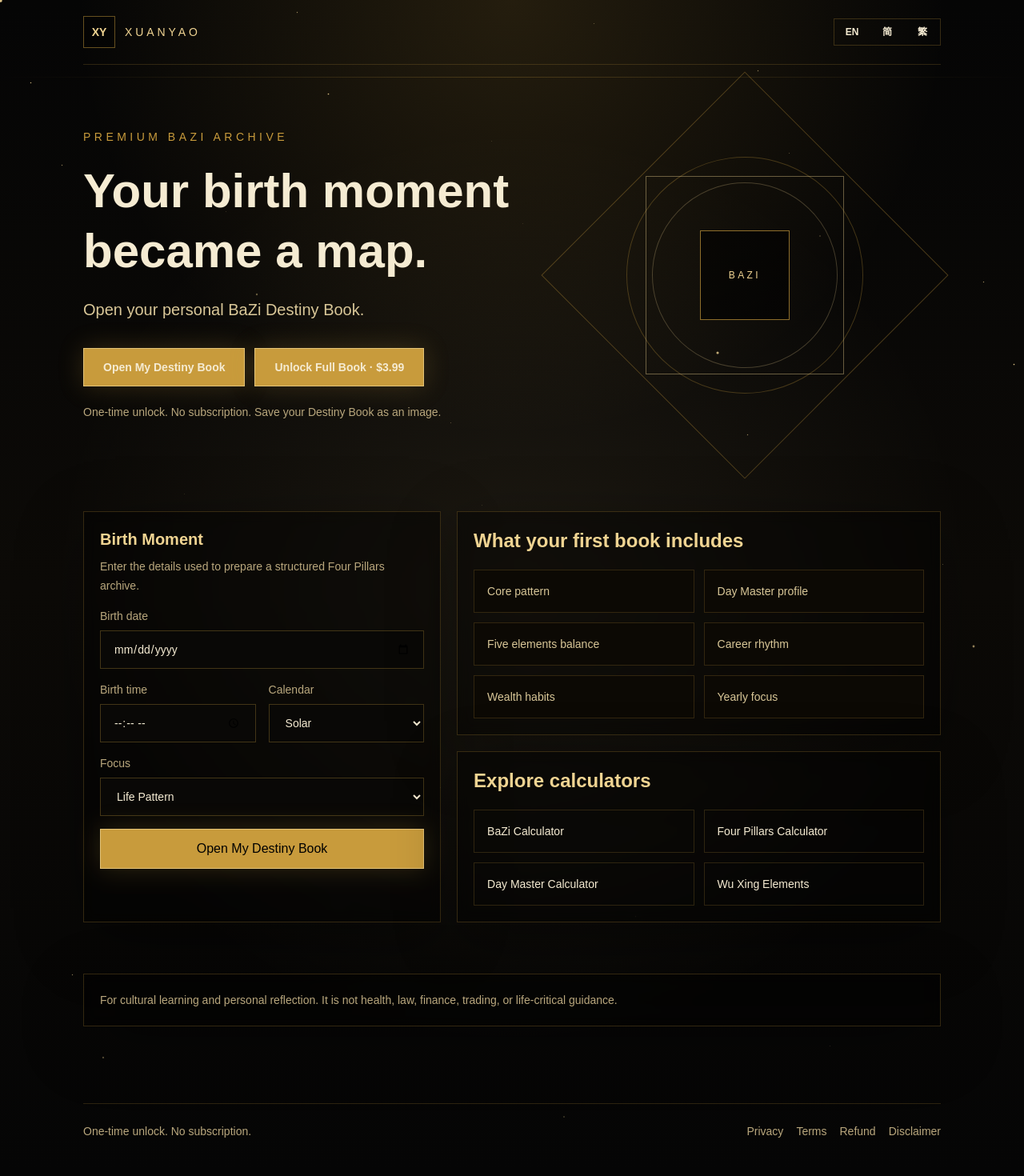
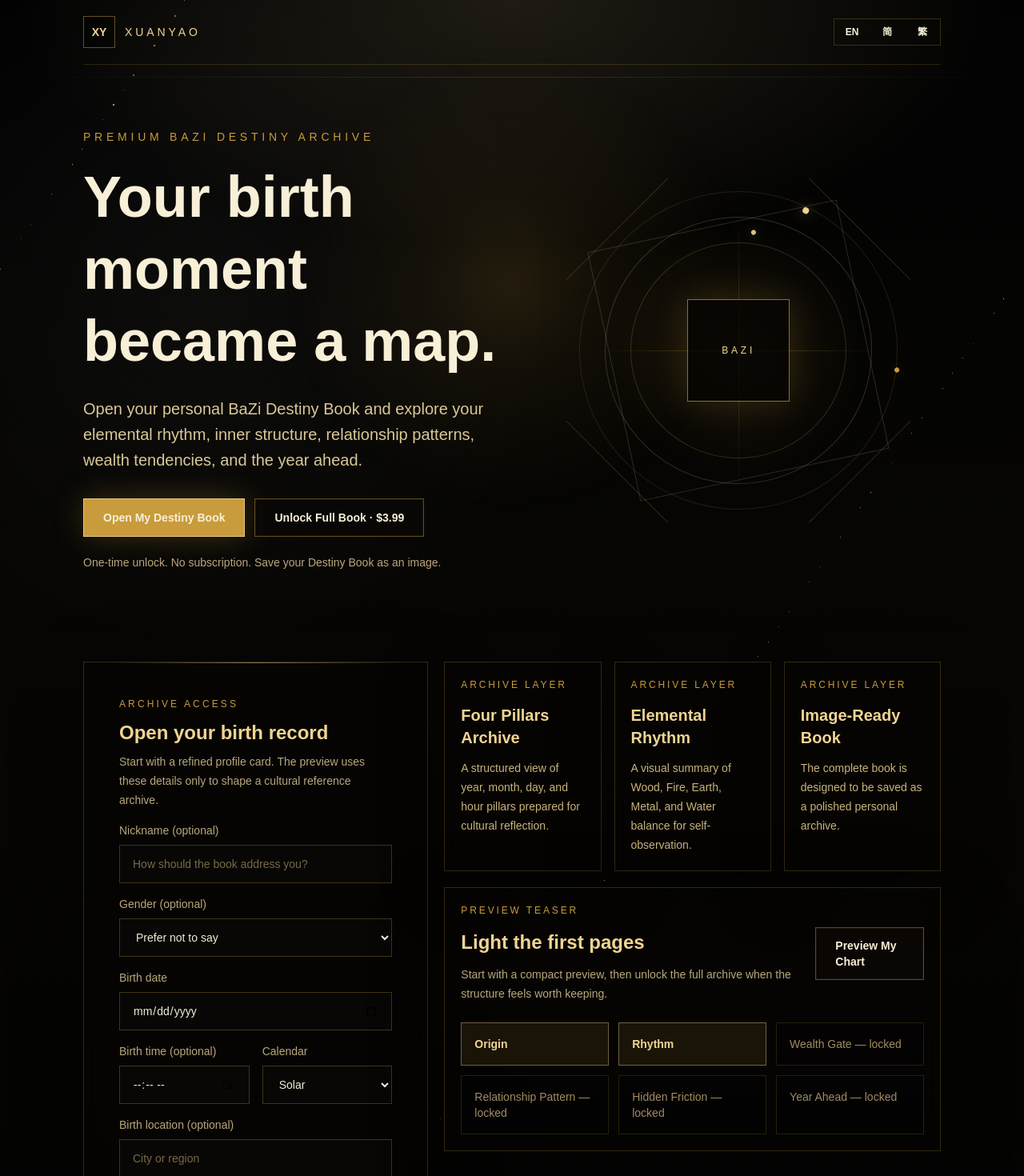
Before and after one commit to robin081412108/xuanyao-destiny-book, a Next.js app: page / in a window 1280 px wide. Shown: the top 1470 px of the page at 80% size. Built offline with nearby package versions, Linux system fonts and the light colour scheme.

Commit message:
Task 002: Homepage celestial visual V1

```diff
--- a/app/globals.css
+++ b/app/globals.css
@@ -1,8 +1,8 @@
 @import "tailwindcss";
 
 :root {
-  --background: #050505;
-  --foreground: #f5ebd2;
+  --background: #020202;
+  --foreground: #f8efd7;
   --muted: #b9a77d;
   --gold: #c89b3c;
   --gold-soft: #f0d492;
@@ -23,10 +23,11 @@ body {
   margin: 0;
   min-height: 100vh;
   background:
-    radial-gradient(circle at 50% 0%, rgba(200, 155, 60, 0.16), transparent 34rem),
-    linear-gradient(180deg, #050505 0%, #0c0a07 50%, #050505 100%);
+    radial-gradient(circle at 50% 0%, rgba(200, 155, 60, 0.12), transparent 36rem),
+    linear-gradient(180deg, #020202 0%, #080704 48%, #020202 100%);
   color: var(--foreground);
   font-family: Arial, Helvetica, sans-serif;
+  overflow-x: hidden;
 }
 
 a {
@@ -43,3 +44,19 @@ select {
 .text-balance {
   text-wrap: balance;
 }
+
+::selection {
+  background: rgba(200, 155, 60, 0.35);
+  color: #fff7df;
+}
+
+@media (prefers-reduced-motion: reduce) {
+  *,
+  *::before,
+  *::after {
+    animation-duration: 0.01ms !important;
+    animation-iteration-count: 1 !important;
+    scroll-behavior: auto !important;
+    transition-duration: 0.01ms !important;
+  }
+}
--- a/app/page.tsx
+++ b/app/page.tsx
@@ -3,75 +3,119 @@ import { Button } from "@/components/Button";
 import { Card } from "@/components/Card";
 import { OrbitGlyph } from "@/components/OrbitGlyph";
 import { PageShell } from "@/components/PageShell";
-import { archiveSections, productPrice, routes, safeNotice } from "@/lib/site-content";
+import { productPrice } from "@/lib/site-content";
+
+const valueCards = [
+  {
+    title: "Four Pillars Archive",
+    body: "A structured view of year, month, day, and hour pillars prepared for cultural reflection."
+  },
+  {
+    title: "Elemental Rhythm",
+    body: "A visual summary of Wood, Fire, Earth, Metal, and Water balance for self-observation."
+  },
+  {
+    title: "Image-Ready Book",
+    body: "The complete book is designed to be saved as a polished personal archive."
+  }
+];
+
+const litModules = ["Origin", "Rhythm"];
+
+const lockedModules = [
+  "Wealth Gate — locked",
+  "Relationship Pattern — locked",
+  "Hidden Friction — locked",
+  "Year Ahead — locked"
+];
 
 export default function Home() {
   return (
     <PageShell>
-      <section className="grid items-center gap-10 py-14 lg:grid-cols-[1.05fr_0.95fr] lg:py-20">
-        <div>
-          <p className="text-sm uppercase tracking-[0.32em] text-[#c89b3c]">
-            Premium BaZi Archive
+      <section className="grid items-center gap-10 py-12 lg:grid-cols-[1.02fr_0.98fr] lg:py-20">
+        <div className="max-w-3xl">
+          <p className="text-sm uppercase tracking-[0.34em] text-[#c89b3c]">
+            Premium BaZi Destiny Archive
           </p>
-          <h1 className="mt-5 max-w-3xl text-balance text-5xl font-semibold leading-tight text-[#f5ebd2] sm:text-6xl">
+          <h1 className="mt-5 text-balance text-5xl font-semibold leading-tight text-[#f8efd7] sm:text-6xl lg:text-7xl">
             Your birth moment became a map.
           </h1>
-          <p className="mt-5 max-w-2xl text-xl leading-8 text-[#d9c798]">
-            Open your personal BaZi Destiny Book.
+          <p className="mt-6 max-w-2xl text-lg leading-8 text-[#dac896] sm:text-xl">
+            Open your personal BaZi Destiny Book and explore your elemental rhythm,
+            inner structure, relationship patterns, wealth tendencies, and the year
+            ahead.
           </p>
           <div className="mt-8 flex flex-col gap-3 sm:flex-row">
             <Button href="/preview">Open My Destiny Book</Button>
-            <Button href="/checkout">Unlock Full Book · {productPrice}</Button>
+            <Button href="/checkout" variant="secondary">
+              Unlock Full Book · {productPrice}
+            </Button>
           </div>
           <p className="mt-5 max-w-xl text-sm leading-6 text-[#b9a77d]">
             One-time unlock. No subscription. Save your Destiny Book as an image.
           </p>
         </div>
-        <OrbitGlyph />
+        <div className="relative">
+          <OrbitGlyph />
+        </div>
       </section>
 
-      <section className="grid gap-5 py-8 lg:grid-cols-[0.85fr_1.15fr]">
+      <section className="grid items-start gap-5 py-8 lg:grid-cols-[0.82fr_1.18fr]">
         <BaziInputForm />
         <div className="grid gap-5">
-          <Card>
-            <h2 className="text-2xl font-semibold text-[#f0d492]">
-              What your first book includes
-            </h2>
-            <div className="mt-5 grid gap-3 sm:grid-cols-2">
-              {archiveSections.map((section) => (
+          <section className="grid gap-4 lg:grid-cols-3">
+            {valueCards.map((card) => (
+              <Card className="min-h-44" key={card.title}>
+                <p className="text-xs uppercase tracking-[0.24em] text-[#c89b3c]">
+                  Archive Layer
+                </p>
+                <h2 className="mt-4 text-xl font-semibold text-[#f0d492]">
+                  {card.title}
+                </h2>
+                <p className="mt-3 text-sm leading-6 text-[#c9b37b]">{card.body}</p>
+              </Card>
+            ))}
+          </section>
+
+          <Card className="overflow-hidden">
+            <div className="flex flex-col gap-5 lg:flex-row lg:items-center lg:justify-between">
+              <div>
+                <p className="text-xs uppercase tracking-[0.24em] text-[#c89b3c]">
+                  Preview Teaser
+                </p>
+                <h2 className="mt-4 text-2xl font-semibold text-[#f0d492]">
+                  Light the first pages
+                </h2>
+                <p className="mt-3 max-w-xl text-sm leading-6 text-[#b9a77d]">
+                  Start with a compact preview, then unlock the full archive when the
+                  structure feels worth keeping.
+                </p>
+              </div>
+              <Button className="w-full sm:w-auto" href="/preview" variant="secondary">
+                Preview My Chart
+              </Button>
+            </div>
+            <div className="mt-6 grid gap-3 sm:grid-cols-2 lg:grid-cols-3">
+              {litModules.map((module) => (
                 <div
-                  className="border border-[#c89b3c]/20 bg-[#0c0904] p-4 text-sm text-[#d9c798]"
-                  key={section}
+                  className="border border-[#f0d492]/40 bg-[#c89b3c]/10 p-4 text-sm font-semibold text-[#f0d492]"
+                  key={module}
                 >
-                  {section}
+                  {module}
                 </div>
               ))}
-            </div>
-          </Card>
-          <Card>
-            <h2 className="text-2xl font-semibold text-[#f0d492]">
-              Explore calculators
-            </h2>
-            <div className="mt-5 grid gap-3 sm:grid-cols-2">
-              {routes.map((route) => (
-                <a
-                  className="border border-[#c89b3c]/20 p-4 text-sm text-[#d9c798] transition hover:border-[#f0d492]/60"
-                  href={route.href}
-                  key={route.href}
+              {lockedModules.map((module) => (
+                <div
+                  className="border border-[#c89b3c]/18 bg-black/20 p-4 text-sm text-[#9f8c61]"
+                  key={module}
                 >
-                  {route.label}
-                </a>
+                  {module}
+                </div>
               ))}
             </div>
           </Card>
         </div>
       </section>
-
-      <section className="py-8">
-        <Card>
-          <p className="text-sm leading-6 text-[#b9a77d]">{safeNotice}</p>
-        </Card>
-      </section>
     </PageShell>
   );
 }
--- a/components/BaziInputForm.tsx
+++ b/components/BaziInputForm.tsx
@@ -5,37 +5,68 @@ import { Select } from "./Select";
 
 export function BaziInputForm() {
   return (
-    <Card className="w-full">
-      <form className="grid gap-4" action="/preview">
+    <Card className="relative w-full overflow-hidden p-0">
+      <div
+        aria-hidden="true"
+        className="absolute inset-x-8 top-0 h-px bg-gradient-to-r from-transparent via-[#f0d492]/55 to-transparent"
+      />
+      <form className="relative grid gap-4 p-5 sm:p-6" action="/preview">
         <div>
-          <h2 className="text-xl font-semibold text-[#f0d492]">Birth Moment</h2>
+          <p className="text-xs uppercase tracking-[0.26em] text-[#c89b3c]">
+            Archive Access
+          </p>
+          <h2 className="mt-3 text-2xl font-semibold text-[#f0d492]">
+            Open your birth record
+          </h2>
           <p className="mt-2 text-sm leading-6 text-[#b9a77d]">
-            Enter the details used to prepare a structured Four Pillars archive.
+            Start with a refined profile card. The preview uses these details only
+            to shape a cultural reference archive.
           </p>
         </div>
+        <Input label="Nickname (optional)" name="nickname" placeholder="How should the book address you?" />
+        <Select
+          label="Gender (optional)"
+          name="gender"
+          options={[
+            { label: "Prefer not to say", value: "prefer-not-to-say" },
+            { label: "Female", value: "female" },
+            { label: "Male", value: "male" },
+            { label: "Other", value: "other" }
+          ]}
+        />
         <Input label="Birth date" name="date" type="date" required />
         <div className="grid gap-4 sm:grid-cols-2">
-          <Input label="Birth time" name="time" type="time" />
+          <Input label="Birth time (optional)" name="time" type="time" />
           <Select
             label="Calendar"
             name="calendar"
+            required
             options={[
               { label: "Solar", value: "solar" },
               { label: "Lunar", value: "lunar" }
             ]}
           />
         </div>
+        <Input
+          label="Birth location (optional)"
+          name="location"
+          placeholder="City or region"
+        />
         <Select
           label="Focus"
           name="focus"
+          required
           options={[
-            { label: "Life Pattern", value: "life-pattern" },
-            { label: "Career Path", value: "career-path" },
-            { label: "Wealth Habits", value: "wealth-habits" },
-            { label: "Yearly Rhythm", value: "yearly-rhythm" }
+            { label: "Overall", value: "overall" },
+            { label: "Career", value: "career" },
+            { label: "Wealth", value: "wealth" },
+            { label: "Relationship", value: "relationship" },
+            { label: "Year Ahead", value: "year-ahead" }
           ]}
         />
-        <Button type="submit">Open My Destiny Book</Button>
+        <Button className="mt-1 w-full" type="submit">
+          Open My Destiny Book
+        </Button>
       </form>
     </Card>
   );
--- a/components/Button.tsx
+++ b/components/Button.tsx
@@ -4,22 +4,41 @@ type ButtonProps = {
   children: React.ReactNode;
   href?: string;
   type?: "button" | "submit";
+  variant?: "primary" | "secondary" | "ghost";
+  className?: string;
 };
 
-const className =
-  "inline-flex min-h-12 items-center justify-center border border-[#f0d492]/70 bg-[#c89b3c] px-6 py-3 text-sm font-semibold text-black shadow-[0_0_32px_rgba(200,155,60,0.22)] transition hover:bg-[#f0d492] focus:outline-none focus:ring-2 focus:ring-[#f0d492] focus:ring-offset-2 focus:ring-offset-black";
+const baseClassName =
+  "inline-flex min-h-12 items-center justify-center gap-2 border px-6 py-3 text-sm font-semibold transition focus:outline-none focus:ring-2 focus:ring-[#f0d492] focus:ring-offset-2 focus:ring-offset-black";
 
-export function Button({ children, href, type = "button" }: ButtonProps) {
+const variants = {
+  primary:
+    "border-[#f0d492]/80 bg-[#c89b3c] text-black shadow-[0_0_38px_rgba(200,155,60,0.26)] hover:bg-[#f0d492]",
+  secondary:
+    "border-[#c89b3c]/45 bg-[#0a0805]/86 text-[#f0d492] shadow-[inset_0_0_0_1px_rgba(240,212,146,0.05)] hover:border-[#f0d492]/80 hover:bg-[#151007]",
+  ghost:
+    "border-[#c89b3c]/24 bg-transparent text-[#d9c798] hover:border-[#f0d492]/60 hover:text-[#f0d492]"
+};
+
+export function Button({
+  children,
+  href,
+  type = "button",
+  variant = "primary",
+  className = ""
+}: ButtonProps) {
+  const resolvedClassName = `${baseClassName} ${variants[variant]} ${className}`;
+
   if (href) {
     return (
-      <Link className={className} href={href}>
+      <Link className={resolvedClassName} href={href}>
         {children}
       </Link>
     );
   }
 
   return (
-    <button className={className} type={type}>
+    <button className={resolvedClassName} type={type}>
       {children}
     </button>
   );
--- a/components/Card.tsx
+++ b/components/Card.tsx
@@ -6,7 +6,7 @@ type CardProps = {
 export function Card({ children, className = "" }: CardProps) {
   return (
     <section
-      className={`border border-[#c89b3c]/24 bg-black/42 p-5 shadow-[0_22px_80px_rgba(0,0,0,0.32)] backdrop-blur ${className}`}
+      className={`border border-[#c89b3c]/24 bg-[#060503]/70 p-5 shadow-[0_22px_80px_rgba(0,0,0,0.36)] backdrop-blur-md ${className}`}
     >
       {children}
     </section>
--- a/components/Input.tsx
+++ b/components/Input.tsx
@@ -13,7 +13,7 @@ export function Input({ label, id, ...props }: InputProps) {
       <input
         {...props}
         id={inputId}
-        className="min-h-12 border border-[#c89b3c]/30 bg-[#090806] px-4 text-[#f5ebd2] outline-none transition placeholder:text-[#786846] focus:border-[#f0d492]"
+        className="min-h-12 w-full border border-[#c89b3c]/30 bg-[#090806]/92 px-4 text-[#f5ebd2] outline-none transition placeholder:text-[#786846] focus:border-[#f0d492] focus:ring-1 focus:ring-[#f0d492]/35"
       />
     </label>
   );
--- a/components/OrbitGlyph.tsx
+++ b/components/OrbitGlyph.tsx
@@ -1,23 +1,42 @@
 "use client";
 
-import { motion } from "framer-motion";
+import { motion, useReducedMotion } from "framer-motion";
 
 export function OrbitGlyph() {
+  const reduceMotion = useReducedMotion();
+
   return (
-    <div aria-hidden="true" className="relative mx-auto aspect-square w-full max-w-[360px]">
+    <div
+      aria-hidden="true"
+      className="relative mx-auto aspect-square w-full max-w-[430px] overflow-hidden"
+    >
+      <div className="absolute inset-10 rounded-full bg-[radial-gradient(circle,rgba(200,155,60,0.12),transparent_62%)]" />
       <motion.div
-        animate={{ rotate: 360 }}
-        className="absolute inset-8 rounded-full border border-[#c89b3c]/30"
-        transition={{ duration: 34, ease: "linear", repeat: Infinity }}
-      />
+        animate={reduceMotion ? undefined : { rotate: 360 }}
+        className="absolute inset-4 rounded-full border border-[#c89b3c]/16"
+        transition={{ duration: 80, ease: "linear", repeat: Infinity }}
+      >
+        <span className="absolute left-1/2 top-0 size-2 -translate-x-1/2 rounded-full bg-[#f0d492] shadow-[0_0_18px_rgba(240,212,146,0.55)]" />
+      </motion.div>
       <motion.div
-        animate={{ rotate: -360 }}
-        className="absolute inset-16 rounded-full border border-[#f0d492]/25"
-        transition={{ duration: 24, ease: "linear", repeat: Infinity }}
-      />
-      <div className="absolute inset-0 rotate-45 border border-[#c89b3c]/35" />
-      <div className="absolute inset-14 border border-[#f0d492]/40" />
-      <div className="absolute left-1/2 top-1/2 grid size-28 -translate-x-1/2 -translate-y-1/2 place-items-center border border-[#c89b3c]/70 bg-black/60 text-center text-xs uppercase tracking-[0.28em] text-[#f0d492]">
+        animate={reduceMotion ? undefined : { rotate: -360 }}
+        className="absolute inset-12 rounded-full border border-[#f0d492]/20"
+        transition={{ duration: 58, ease: "linear", repeat: Infinity }}
+      >
+        <span className="absolute bottom-7 right-4 size-1.5 rounded-full bg-[#c89b3c] shadow-[0_0_16px_rgba(200,155,60,0.45)]" />
+      </motion.div>
+      <motion.div
+        animate={reduceMotion ? undefined : { rotate: 360 }}
+        className="absolute inset-20 rounded-full border border-[#c89b3c]/24"
+        transition={{ duration: 42, ease: "linear", repeat: Infinity }}
+      >
+        <span className="absolute left-8 top-5 size-1.5 rounded-full bg-[#f0d492]/90 shadow-[0_0_14px_rgba(240,212,146,0.4)]" />
+      </motion.div>
+      <div className="absolute inset-0 rotate-45 border border-[#c89b3c]/24" />
+      <div className="absolute inset-14 -rotate-12 border border-[#f0d492]/18" />
+      <div className="absolute inset-x-10 top-1/2 h-px bg-gradient-to-r from-transparent via-[#c89b3c]/35 to-transparent" />
+      <div className="absolute inset-y-10 left-1/2 w-px bg-gradient-to-b from-transparent via-[#c89b3c]/25 to-transparent" />
+      <div className="absolute left-1/2 top-1/2 grid size-32 -translate-x-1/2 -translate-y-1/2 place-items-center border border-[#c89b3c]/70 bg-[#050402]/80 text-center text-xs uppercase tracking-[0.32em] text-[#f0d492] shadow-[0_0_45px_rgba(200,155,60,0.18)]">
         BaZi
       </div>
     </div>
--- a/components/Select.tsx
+++ b/components/Select.tsx
@@ -17,7 +17,7 @@ export function Select({ label, id, options, ...props }: SelectProps) {
       <select
         {...props}
         id={selectId}
-        className="min-h-12 border border-[#c89b3c]/30 bg-[#090806] px-4 text-[#f5ebd2] outline-none transition focus:border-[#f0d492]"
+        className="min-h-12 w-full border border-[#c89b3c]/30 bg-[#090806]/92 px-4 text-[#f5ebd2] outline-none transition focus:border-[#f0d492] focus:ring-1 focus:ring-[#f0d492]/35"
       >
         {options.map((option) => (
           <option key={option.value} value={option.value}>
--- a/components/StarfieldBackground.tsx
+++ b/components/StarfieldBackground.tsx
@@ -1,39 +1,50 @@
 "use client";
 
-import { motion } from "framer-motion";
+import { motion, useReducedMotion } from "framer-motion";
 
-const stars = Array.from({ length: 42 }, (_, index) => ({
+const stars = Array.from({ length: 68 }, (_, index) => ({
   id: index,
-  left: `${(index * 37) % 100}%`,
-  top: `${(index * 53) % 100}%`,
-  size: index % 5 === 0 ? 2 : 1,
-  delay: (index % 9) * 0.35
+  left: `${(index * 41 + 11) % 100}%`,
+  top: `${(index * 59 + 7) % 100}%`,
+  size: index % 11 === 0 ? 2 : 1,
+  opacity: index % 7 === 0 ? 0.55 : 0.28,
+  delay: (index % 13) * 0.4
 }));
 
 export function StarfieldBackground() {
+  const reduceMotion = useReducedMotion();
+
   return (
-    <div aria-hidden="true" className="pointer-events-none absolute inset-0 z-0">
-      <div className="absolute inset-0 bg-[radial-gradient(circle_at_center,rgba(240,212,146,0.08),transparent_36rem)]" />
+    <div aria-hidden="true" className="pointer-events-none absolute inset-0 z-0 overflow-hidden">
+      <div className="absolute inset-0 bg-[linear-gradient(180deg,#020202_0%,#070604_44%,#020202_100%)]" />
+      <div className="absolute left-1/2 top-16 h-[36rem] w-[36rem] -translate-x-1/2 rounded-full bg-[radial-gradient(circle,rgba(200,155,60,0.16)_0%,rgba(200,155,60,0.07)_28%,transparent_70%)] blur-sm" />
+      <div className="absolute inset-x-0 top-0 h-80 bg-[radial-gradient(ellipse_at_top,rgba(240,212,146,0.12),transparent_68%)]" />
       {stars.map((star) => (
         <motion.span
-          animate={{ opacity: [0.18, 0.95, 0.18], scale: [1, 1.7, 1] }}
+          animate={
+            reduceMotion
+              ? undefined
+              : { opacity: [star.opacity, star.opacity + 0.2, star.opacity], scale: [1, 1.35, 1] }
+          }
           className="absolute rounded-full bg-[#f0d492]"
           key={star.id}
           style={{
             left: star.left,
             top: star.top,
             width: star.size,
-            height: star.size
+            height: star.size,
+            opacity: star.opacity
           }}
           transition={{
-            duration: 4,
+            duration: 8,
             delay: star.delay,
             repeat: Infinity,
             ease: "easeInOut"
           }}
         />
       ))}
-      <div className="absolute inset-x-0 top-24 h-px bg-gradient-to-r from-transparent via-[#c89b3c]/25 to-transparent" />
+      <div className="absolute inset-x-0 top-24 h-px bg-gradient-to-r from-transparent via-[#c89b3c]/18 to-transparent" />
+      <div className="absolute left-0 top-0 h-full w-full bg-[radial-gradient(circle_at_20%_20%,rgba(255,255,255,0.035),transparent_28rem)]" />
     </div>
   );
 }
```
